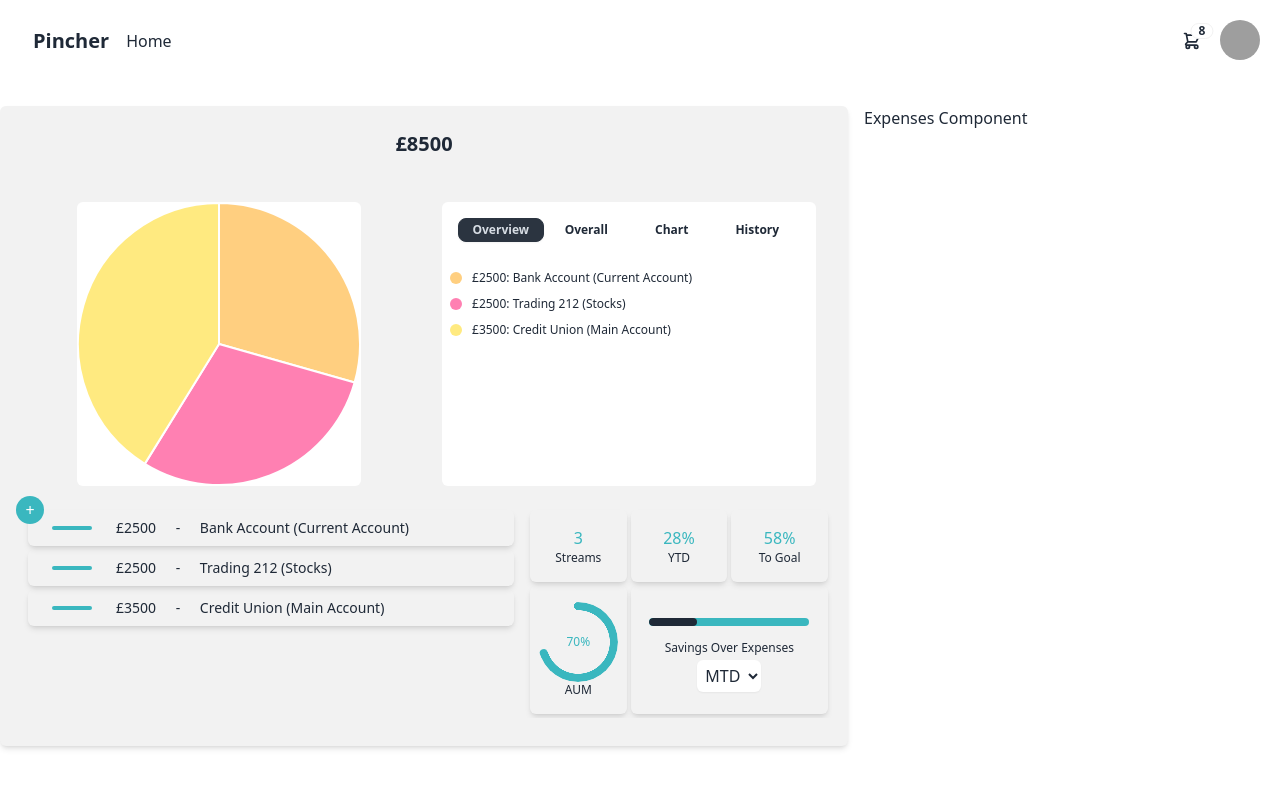
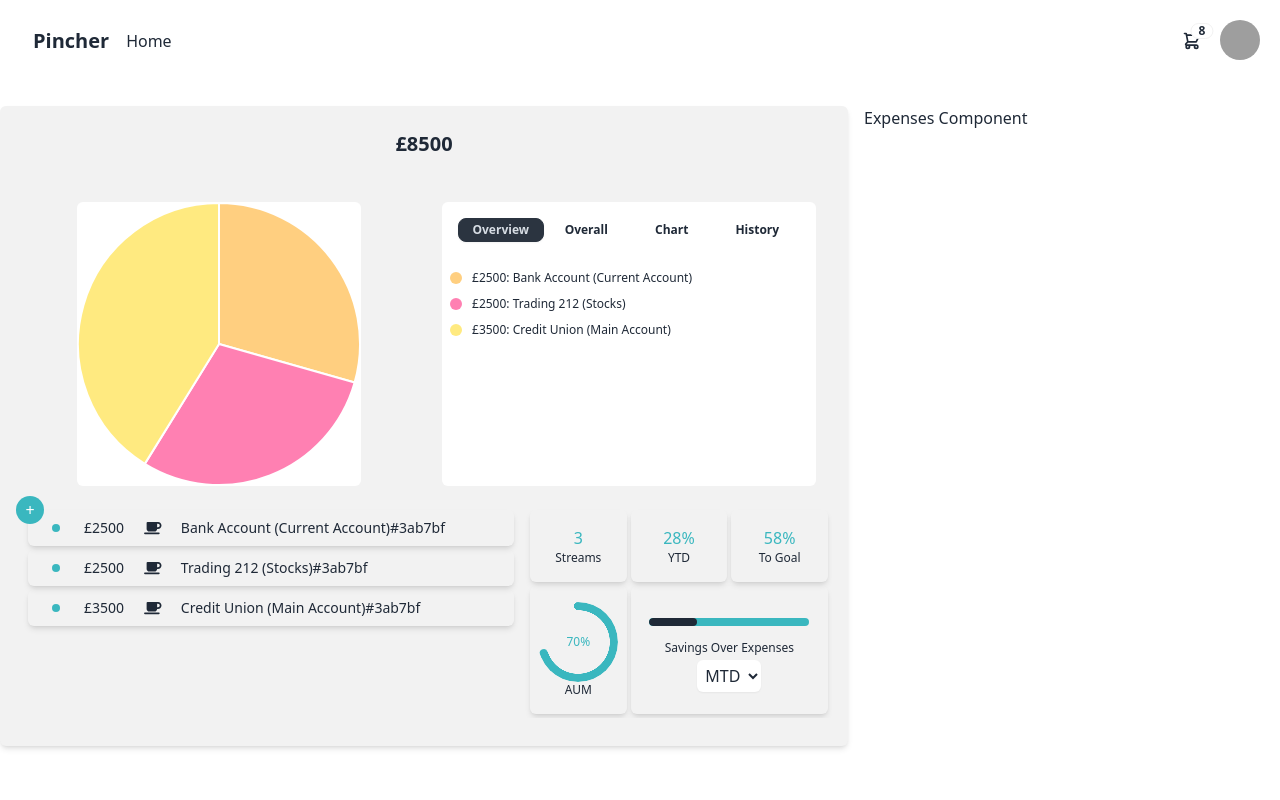
Before and after one commit to JamesBellew/pincher, a React (Vite) app: page / in a window 1280 px wide. Shown: the top 800 px of the page. Built offline with nearby package versions, Linux system fonts and the light colour scheme; grey boxes are pictures that could not be loaded.

Commit message:
finsihed icnon select, started on the color select, almost there but trouble didplaying the color as a background in tailwindss

```diff
--- a/src/App.jsx
+++ b/src/App.jsx
@@ -1,91 +1,79 @@
-import { useState } from 'react'
-import reactLogo from './assets/react.svg'
-import viteLogo from '/vite.svg'
-import './App.css'
-import Income from './components/Income.comp'
-import Expenses from './components/expenses.comp'
-import Graph from './components/Graph.comp'
-
+import { useState } from "react";
+import reactLogo from "./assets/react.svg";
+import viteLogo from "/vite.svg";
+import "./App.css";
+import Income from "./components/Income.comp";
+import Expenses from "./components/expenses.comp";
+import Graph from "./components/Graph.comp";
 
 function App() {
-
-
   const [income, setIncome] = useState([
-
     {
-  id:0,
-  name:'Bank Account (Current Account)',
-  amount:2500,
-  color:'#3f3f3f',
-  icon:'&#9872;'
+      id: 0,
+      name: "Bank Account (Current Account)",
+      amount: 2500,
+      color: "#3ab7bf",
+      icon: "coffee",
     },
     {
-    id:1,
-    name:'Trading 212 (Stocks)',
-    amount:2500,
-    color:'#3f3f3f',
-    icon:'&#9872;'
+      id: 1,
+      name: "Trading 212 (Stocks)",
+      amount: 2500,
+      color: "#3ab7bf",
+      icon: "coffee",
     },
     {
-      id:2,
-      name:'Credit Union (Main Account)',
-      amount:3500,
-      color:'#3f3f3f',
-      icon:'&#9872;'
-      }
-
-
-
-])
-const [incomeHistory,setIncomeHistory]= useState([
-
+      id: 2,
+      name: "Credit Union (Main Account)",
+      amount: 3500,
+      color: "#3ab7bf",
+      icon: "coffee",
+    },
+  ]);
+  const [incomeHistory, setIncomeHistory] = useState([
     {
-    id:0,
-    incomeName:'Bank Account (Current)',
-    date:'12/05/2024',
-    figureChange:500
+      id: 0,
+      incomeName: "Bank Account (Current)",
+      date: "12/05/2024",
+      figureChange: 500,
     },
     {
-    id:1,
-    incomeName:'Bank Account (Current)',
-    date:'25/05/2024',
-    figureChange:-50
-  }
-])
-const[monthlyIncomeHistory,setMonthlyIncomeHistory] = useState([
+      id: 1,
+      incomeName: "Bank Account (Current)",
+      date: "25/05/2024",
+      figureChange: -50,
+    },
+  ]);
+  const [monthlyIncomeHistory, setMonthlyIncomeHistory] = useState([
     {
-    id:0,
-    month:'January',
-    amount:500
+      id: 0,
+      month: "January",
+      amount: 500,
     },
     {
-    id:1,
-    month:'February',
-    amount:1500
+      id: 1,
+      month: "February",
+      amount: 1500,
     },
     {
-    id:2,
-    month:'March',
-    amount:3500
+      id: 2,
+      month: "March",
+      amount: 3500,
     },
     {
-    id:3,
-    month:'April',
-    amount:8500
+      id: 3,
+      month: "April",
+      amount: 8500,
     },
-])
+  ]);
 
-
-
-
-
-
-const [isNotifMenuActive,setIsNotifMenuActive] = useState(false)
-const [notificationMesage,setNotificationMessage]=useState('Whoops, something went wrong here xD')
+  const [isNotifMenuActive, setIsNotifMenuActive] = useState(false);
+  const [notificationMesage, setNotificationMessage] = useState(
+    "Whoops, something went wrong here xD"
+  );
   //this below usestate is used to visually indicate the most recently added history item, I will do the same for the income once working
   const [newlyAddedHistoryId, setNewlyAddedHistoryId] = useState(null);
   let highlightTimeout = null;
-
 
   const showNotif = (message) => {
     setIsNotifMenuActive(true);
@@ -98,24 +86,25 @@ const showNotif = (message) => {
     }, 4000); // 2000 milliseconds delay
   };
 
-
   const editIncomeItem = (incomeId, newAmount) => {
-  setIncome(currentIncome =>
-    currentIncome.map(item =>
+    setIncome((currentIncome) =>
+      currentIncome.map((item) =>
         item.id === incomeId ? { ...item, amount: newAmount } : item
       )
     );
   };
 
-const addIncomeHistory = (newIncomeHistoryData)=>{
-
-  const newId = incomeHistory.length > 0 ? incomeHistory[incomeHistory.length - 1].id + 1 : 1;
+  const addIncomeHistory = (newIncomeHistoryData) => {
+    const newId =
+      incomeHistory.length > 0
+        ? incomeHistory[incomeHistory.length - 1].id + 1
+        : 1;
     const newIncomeHistory = { id: newId, ...newIncomeHistoryData };
-  setIncomeHistory(incomeHistory => [...incomeHistory,newIncomeHistory])
+    setIncomeHistory((incomeHistory) => [...incomeHistory, newIncomeHistory]);
     setNewlyAddedHistoryId(newId);
-  console.log('==================================== parent');
+    console.log("==================================== parent");
     console.log(+newId);
-  console.log('====================================');
+    console.log("====================================");
     //now I want to reset the id to something that doesn't exists like minus 1
     if (highlightTimeout !== null) {
       clearTimeout(highlightTimeout);
@@ -124,8 +113,7 @@ const addIncomeHistory = (newIncomeHistoryData)=>{
       setNewlyAddedHistoryId(null);
       highlightTimeout = null; // Reset the timeout reference
     }, 2000);
-
-}
+  };
 
   // Function to add a new income to the array
   const addNewIncome = (newIncomeData) => {
@@ -134,81 +122,116 @@ const addNewIncome = (newIncomeData) => {
     // Create a new income object with the new ID and the data passed from the child
     const newIncome = { id: newId, ...newIncomeData };
     // Use the spread operator to clone the existing income array and add the newIncome
-  setIncome(income => [...income, newIncome]);
+    setIncome((income) => [...income, newIncome]);
   };
   return (
     <>
- {isNotifMenuActive &&
-  <div className='absolute w-2/4 left-1/4 top-[85%] h-auto z-50 bg-purple rounded-md centerPlz p-5'>
-
-
+      {isNotifMenuActive && (
+        <div className="absolute w-2/4 left-1/4 top-[85%] h-auto z-50 bg-purple rounded-md centerPlz p-5">
           <p>{notificationMesage.title}</p>
           <p>{notificationMesage.message}</p>
+        </div>
+      )}
 
-  </div>
-}
-
-    <div className='container mx-auto '>
-
+      <div className="container mx-auto ">
         <div className="grid grid-cols-6 gap-4">
-
-  <div className='col-span-6  navbar mx-auto w-full mb-2'>
+          <div className="col-span-6  navbar mx-auto w-full mb-2">
             <div className="navbar bg-base-100">
               <div className="flex-1">
                 <a className="btn btn-ghost text-xl">Pincher</a>
                 <a className="  text-md">Home</a>
-
               </div>
               <div className="flex-none">
                 <div className="dropdown dropdown-end">
-      <div tabIndex={0} role="button" className="btn btn-ghost btn-circle">
+                  <div
+                    tabIndex={0}
+                    role="button"
+                    className="btn btn-ghost btn-circle"
+                  >
                     <div className="indicator">
-          <svg xmlns="http://www.w3.org/2000/svg" className="h-5 w-5" fill="none" viewBox="0 0 24 24" stroke="currentColor"><path strokeLinecap="round" strokeLinejoin="round" strokeWidth="2" d="M3 3h2l.4 2M7 13h10l4-8H5.4M7 13L5.4 5M7 13l-2.293 2.293c-.63.63-.184 1.707.707 1.707H17m0 0a2 2 0 100 4 2 2 0 000-4zm-8 2a2 2 0 11-4 0 2 2 0 014 0z" /></svg>
+                      <svg
+                        xmlns="http://www.w3.org/2000/svg"
+                        className="h-5 w-5"
+                        fill="none"
+                        viewBox="0 0 24 24"
+                        stroke="currentColor"
+                      >
+                        <path
+                          strokeLinecap="round"
+                          strokeLinejoin="round"
+                          strokeWidth="2"
+                          d="M3 3h2l.4 2M7 13h10l4-8H5.4M7 13L5.4 5M7 13l-2.293 2.293c-.63.63-.184 1.707.707 1.707H17m0 0a2 2 0 100 4 2 2 0 000-4zm-8 2a2 2 0 11-4 0 2 2 0 014 0z"
+                        />
+                      </svg>
                       <span className="badge badge-sm indicator-item">8</span>
                     </div>
                   </div>
-      <div tabIndex={0} className="mt-3 z-[1] card card-compact dropdown-content w-52 bg-base-100 shadow">
+                  <div
+                    tabIndex={0}
+                    className="mt-3 z-[1] card card-compact dropdown-content w-52 bg-base-100 shadow"
+                  >
                     <div className="card-body">
                       <span className="font-bold text-lg">8 Items</span>
                       <span className="text-info">Subtotal: $999</span>
                       <div className="card-actions">
-            <button className="btn btn-primary btn-block">View cart</button>
+                        <button className="btn btn-primary btn-block">
+                          View cart
+                        </button>
                       </div>
                     </div>
                   </div>
                 </div>
                 <div className="dropdown dropdown-end">
-      <div tabIndex={0} role="button" className="btn btn-ghost btn-circle avatar">
+                  <div
+                    tabIndex={0}
+                    role="button"
+                    className="btn btn-ghost btn-circle avatar"
+                  >
                     <div className="w-10 rounded-full">
-          <img alt="Tailwind CSS Navbar component" src="https://daisyui.com/images/stock/photo-1534528741775-53994a69daeb.jpg" />
+                      <img
+                        alt="Tailwind CSS Navbar component"
+                        src="https://daisyui.com/images/stock/photo-1534528741775-53994a69daeb.jpg"
+                      />
                     </div>
                   </div>
-      <ul tabIndex={0} className="menu menu-sm dropdown-content mt-3 z-[1] p-2 shadow bg-base-100 rounded-box w-52">
+                  <ul
+                    tabIndex={0}
+                    className="menu menu-sm dropdown-content mt-3 z-[1] p-2 shadow bg-base-100 rounded-box w-52"
+                  >
                     <li>
                       <a className="justify-between">
                         Profile
                         <span className="badge">New</span>
                       </a>
                     </li>
-        <li><a>Settings</a></li>
-        <li><a>Logout</a></li>
+                    <li>
+                      <a>Settings</a>
+                    </li>
+                    <li>
+                      <a>Logout</a>
+                    </li>
                   </ul>
                 </div>
               </div>
             </div>
-
           </div>
 
-  <Income incomeArray={income} onAddIncome={addNewIncome} onEditIncome={editIncomeItem} onNotif={showNotif} incomeHistoryArray={incomeHistory}
-  onAddIncomeHistory={addIncomeHistory} newlyAddedId={newlyAddedHistoryId} />
-  <Expenses/>
+          <Income
+            incomeArray={income}
+            onAddIncome={addNewIncome}
+            onEditIncome={editIncomeItem}
+            onNotif={showNotif}
+            incomeHistoryArray={incomeHistory}
+            onAddIncomeHistory={addIncomeHistory}
+            newlyAddedId={newlyAddedHistoryId}
+          />
+          <Expenses />
 
-  <Graph/>
-
+          <Graph />
         </div>
       </div>
     </>
-  )
+  );
 }
 
-export default App
+export default App;
--- a/src/components/Income.comp.jsx
+++ b/src/components/Income.comp.jsx
@@ -62,7 +62,7 @@ function Income({
   const [legendItems, setLegendItems] = useState([]);
   const chartInstance = useRef(null); // Use this ref to keep track of the chart instance
   const [incomeSectionNav, setIncomeSectionNav] = useState("overview"); //this the usestate for the navigation for the income right hand side grid, it navigates between the overview and the history components. the two key words for valeus are overview and history
-  const [newIncomeName, setNewIncomeName] = useState("test");
+  const [newIncomeName, setNewIncomeName] = useState("");
   const [newIncomeAmount, setNewIncomeAmount] = useState(0);
   const [isFormValid, setIsFormValid] = useState(false);
   const [originalIncomeEditAmountFigure, setOriginalIncomeEditAmountFigure] =
@@ -72,6 +72,7 @@ function Income({
   const [isEditValueTouched, setIsEditValueTouched] = useState(false);
   const [isEditIncomeModalActive, setIsEditIncomeModalActive] = useState(false);
   const [newIncomeIcon, setNewIncomeIcon] = useState(null);
+  const [selectedColor, setSelectedColor] = useState("");
   const [isEditIncomeFormBtnValid, setIsEditIncomeFormBtnValid] =
     useState(false);
   const [selectedOption, setSelectedOption] = React.useState(null);
@@ -94,7 +95,7 @@ function Income({
       ),
     },
     {
-      value: "faComputer",
+      value: "computer",
       label: (
         <span>
           <FontAwesomeIcon icon={faComputer} />
@@ -110,7 +111,7 @@ function Income({
       ),
     },
     {
-      value: "stonks",
+      value: "arrowTrendUp",
       label: (
         <span>
           <FontAwesomeIcon icon={faArrowTrendUp} />
@@ -143,6 +144,66 @@ function Income({
     },
     // Add more options as needed
   ];
+
+  const colorOptions = [
+    {
+      value: "#3ab7bf",
+      label: (
+        <div
+          style={{ width: "100%", height: "100%", backgroundColor: "#3ab7bf" }}
+        ></div>
+      ),
+      title: "Green",
+    },
+    {
+      value: "#8182ff",
+      label: (
+        <div
+          style={{ width: "100%", height: "100%", backgroundColor: "#8182ff" }}
+        ></div>
+      ),
+      title: "#8182ff",
+    },
+    {
+      value: "yellow",
+      label: (
+        <div
+          style={{ width: "100%", height: "100%", backgroundColor: "yellow" }}
+        ></div>
+      ),
+      title: "Yellow",
+    },
+    // Add more colors as needed
+  ];
+
+  const handleColorChange = (selectedOption) => {
+    setSelectedColor(selectedOption);
+    console.log(
+      "Selected color:",
+      selectedOption ? selectedOption.value : "none"
+    );
+  };
+  const colorcustomStyles = {
+    menuList: (provided, state) => ({
+      ...provided,
+      display: "flex",
+      flexWrap: "wrap",
+      justifyContent: "start",
+    }),
+    option: (provided, state) => ({
+      ...provided,
+      flex: "1 1 20%", // Adjust based on desired width of each color block
+      height: 40, // Set a fixed height for each color option
+      display: "flex",
+      justifyContent: "center",
+      alignItems: "center",
+      padding: 2,
+      backgroundColor: state.isSelected ? "#ccc" : "transparent", // Highlight if selected
+      ":hover": {
+        backgroundColor: "#eee", // Highlight on hover
+      },
+    }),
+  };
 
   const customStyles = {
     menuList: (provided, state) => ({
@@ -278,8 +339,8 @@ function Income({
       name: newIncomeName,
       // Convert amount to a number to ensure correct addition
       amount: +newIncomeAmount,
-      color: "#1a8ec7",
-      icon: "&#x1F4B8;",
+      color: selectedColor.toString,
+      icon: newIncomeIcon,
     };
     const modal = document.getElementById("my_modal_1");
     if (modal) modal.close(); // This will close the modal
@@ -771,29 +832,28 @@ function Income({
                   onChange={handleInputChange}
                 />
               </label>
-              <select className="select select-bordered w-full">
-                <option disabled selected>
-                  Choose a Color
-                </option>
 
-                <option
-                  className="border-l-2 border-purple"
-                  style={{ backgroundColor: "#6B7280", color: "#FFFFFF" }}
-                >
-                  Grey
-                </option>
-                <option
-                  style={{ backgroundColor: "#EF4444", color: "#FFFFFF" }}
-                >
-                  Red
-                </option>
-                <option
-                  style={{ backgroundColor: "#10B981", color: "#FFFFFF" }}
-                >
-                  Green
-                </option>
-              </select>
-              <label className="label">Choose Icon</label>
+              <div>
+                <label className="label">Color</label>
+                <Select
+                  value={selectedColor}
+                  onChange={handleColorChange}
+                  options={colorOptions}
+                  styles={colorcustomStyles}
+                  getOptionLabel={(option) => (
+                    <div
+                      title={option.title}
+                      style={{ width: "100%", height: "100%" }}
+                    >
+                      {option.label}
+                    </div>
+                  )}
+                  getOptionValue={(option) => option.value}
+                  className="bg-base-200" // Tailwind CSS class for background color
+                />
+              </div>
+
+              <label className="label">Icon</label>
               <Select
                 value={selectedOption}
                 onChange={handleIconChange}
@@ -801,9 +861,23 @@ function Income({
                 options={options}
                 styles={customStyles}
               />
-              <p>{newIncomeIcon}</p>
-              {newIncomeIcon && <FontAwesomeIcon icon={newIncomeIcon} />}
-              <div className="modal-action flex flex-row items-center justify-center w-auto mt-28">
+              <div className="w-auto rounded-md shadow-md h-auto p-10 text-center mt-10 bg-base-200/50">
+                {newIncomeIcon && (
+                  <span className="mr-1 text-tahiti">
+                    <FontAwesomeIcon icon={newIncomeIcon} />
+                  </span>
+                )}
+
+                {newIncomeName.length > 0 && (
+                  <span className="mr-1 "> {newIncomeName} </span>
+                )}
+
+                {newIncomeAmount > 0 && (
+                  <span className="mr-1 "> £{newIncomeAmount} </span>
+                )}
+              </div>
+
+              <div className="modal-action flex flex-row items-center justify-center w-auto mt-14">
                 <button
                   onClick={handleSubmit}
                   disabled={!isFormValid}
@@ -846,12 +920,20 @@ function Income({
                   key={income.id}
                   className="flex items-center bg-slate-100 shadow-md text-sm px-6 py-2 rounded-md cursor-pointer m-1"
                 >
-                  <div className="income-color-bar bg-tahiti rounded-lg w-10 h-1 mr-2"></div>
+                  <div
+                    className="income-color-bar rounded-full w-2 h-2 mr-2"
+                    style={{ backgroundColor: income.color }}
+                  ></div>
+
                   <span>
                     {" "}
                     <span className="mx-4">£{income.amount} </span>{" "}
-                    <span className="pr-4">-</span> {income.name}
+                    <span className="pr-4">
+                      {<FontAwesomeIcon icon={income.icon} />}
+                    </span>{" "}
+                    {income.name}
                   </span>
+                  <p>{income.color}</p>
                 </li>
               ))}
             </ul>
```
Lines whose indentation alone changed are shown as unchanged.
